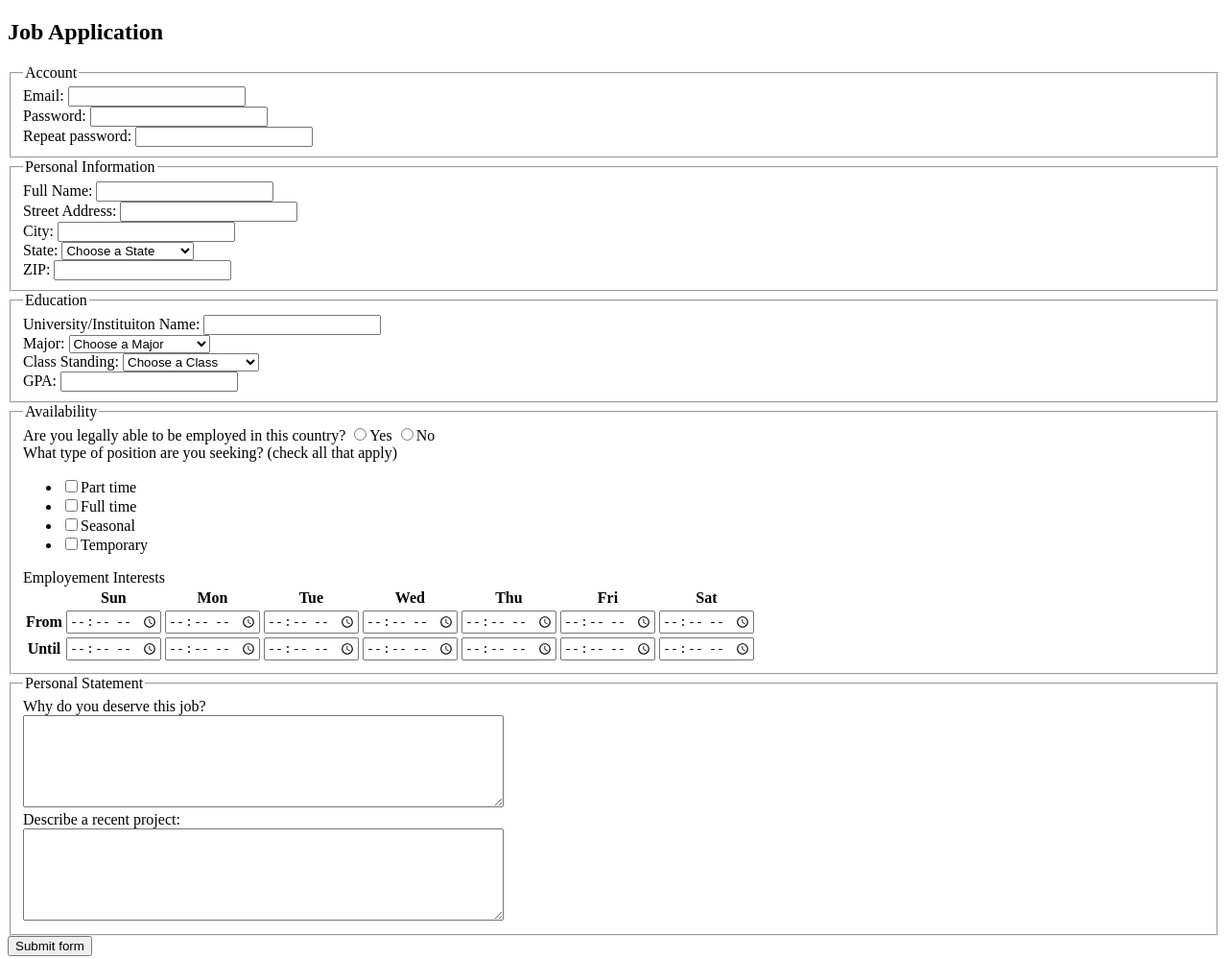
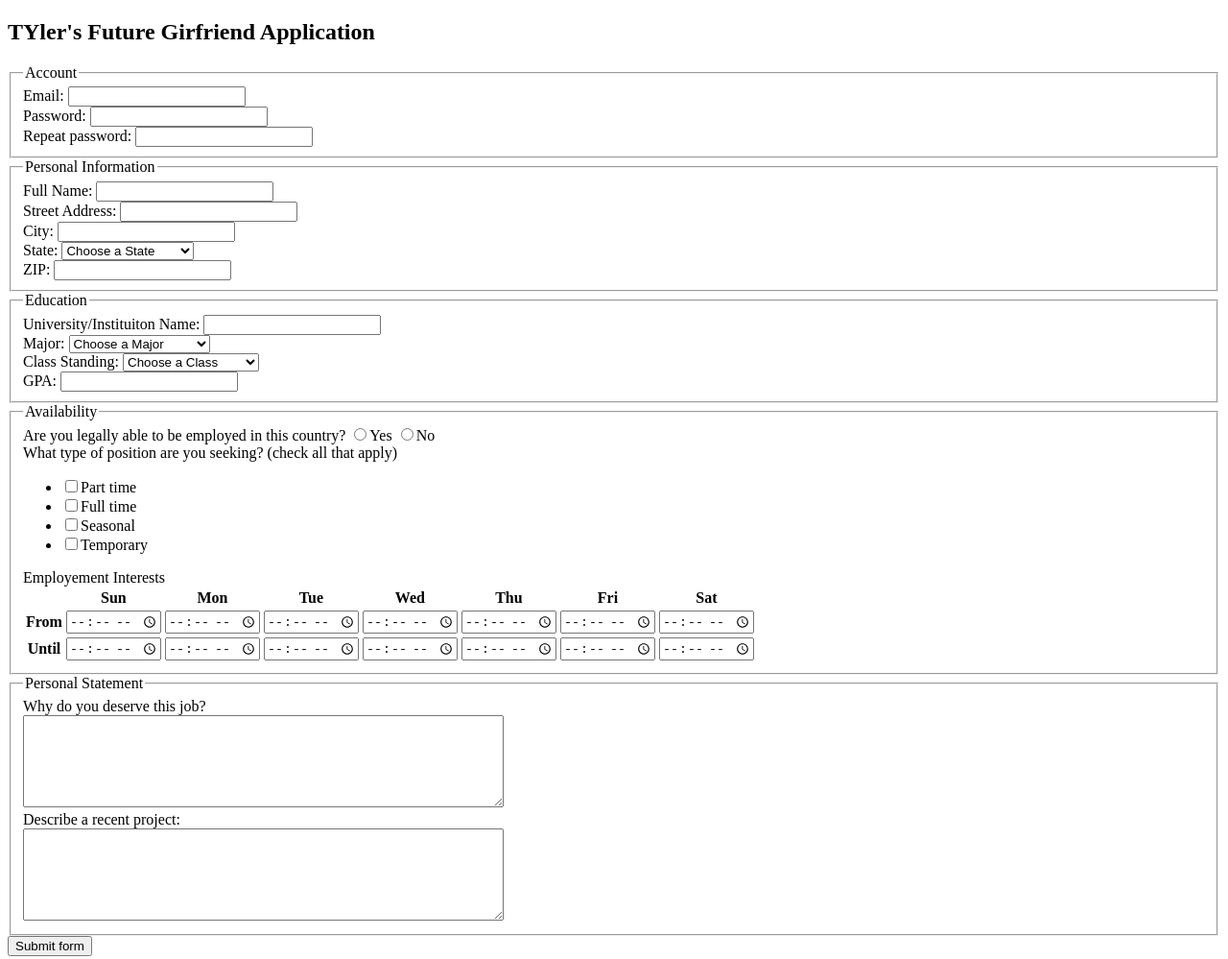
Before and after one commit to thomasl5-1733348/thomasl5-1733348.github.io, a plain HTML site: page jobApplicationForm.html in a window 1280 px wide. Shown: the whole page at 96% size. Drawn offline with Linux system fonts and the light colour scheme.

Commit message:
Update jobApplicationForm.html

```diff
--- a/jobApplicationForm.html
+++ b/jobApplicationForm.html
@@ -7,7 +7,7 @@
 </head>
 <body>
 
-<h2>Job Application</h2>
+<h2>TYler's Future Girfriend Application</h2>
 
 <form action="http://gclass.alexburner.com/formtest.php" method="post">
 
```
